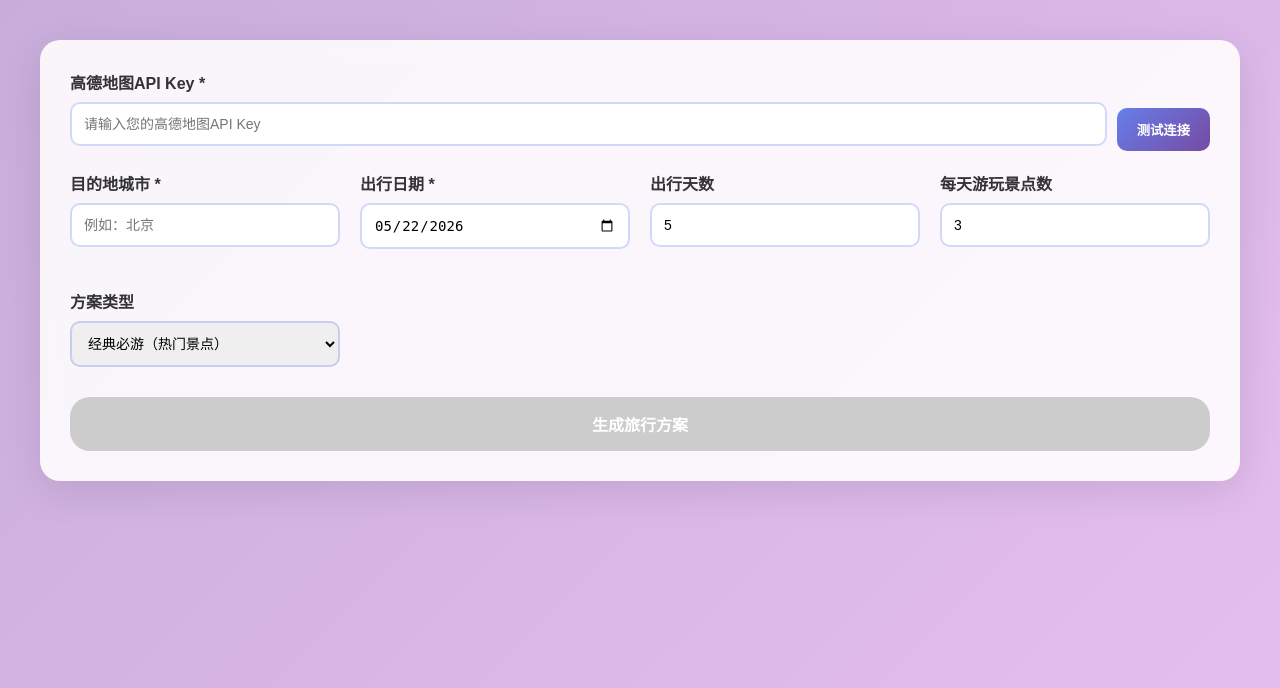
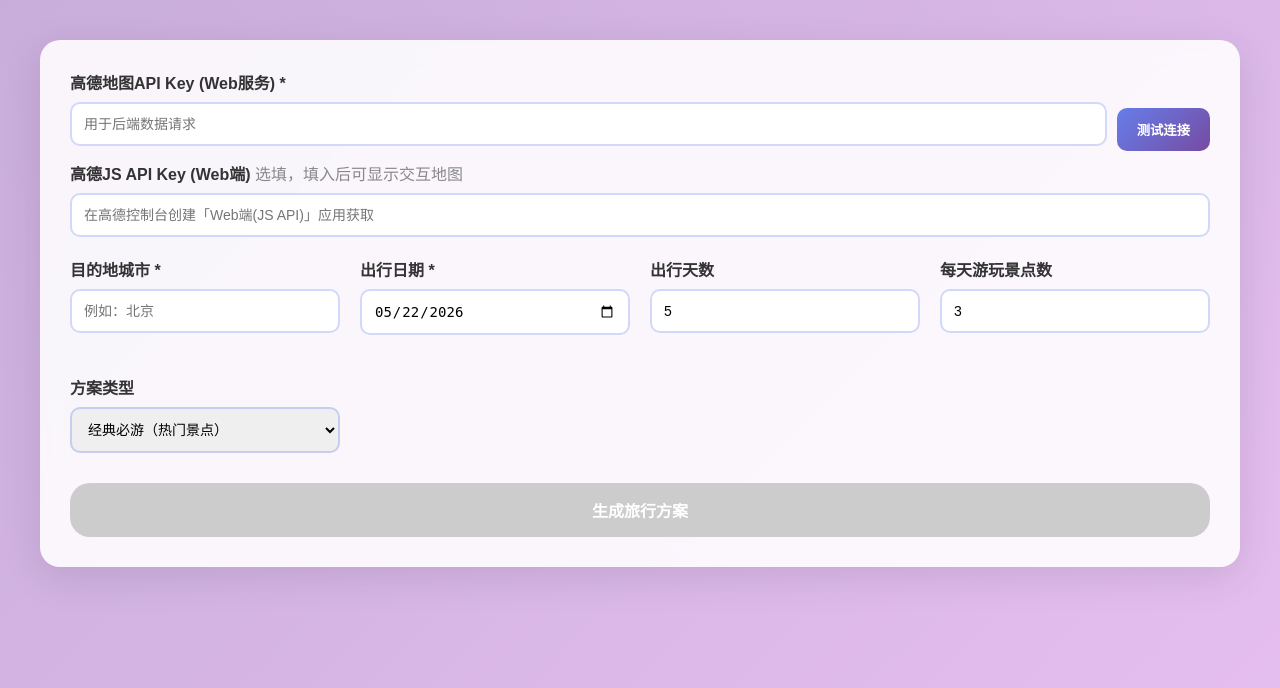
Before and after one commit to Jacksx20/STourismAssistant, a Flask app: page / in a window 1280 px wide. Shown: the part 112-800 px from the top of the page. Run offline with Flask 3, Linux system fonts and the light colour scheme.

Commit message:
地图显示优化
填入 JS API Key → 页面内嵌高德交互式地图，可缩放、拖拽、显示路线规划（驾车/公交/步行），景点标注带名称
不填 JS API Key → 降级为静态地图图片（使用现有 Web服务 key）
使用方式：在高德开放平台创建一个「Web端(JS API)」类型的应用，获取 key 后填入新增的「高德JS API Key (Web端)」输入框即可。

```diff
--- a/static/js/app.js
+++ b/static/js/app.js
@@ -175,84 +175,125 @@ function renderResult(data) {
                 }).join('')}
             </div>
             <div class="map-mode-tabs" id="mapModeTabs">
-                <div class="map-mode-tab active" data-mode="car">🚗 驾车</div>
-                <div class="map-mode-tab" data-mode="bus">🚌 公交</div>
-                <div class="map-mode-tab" data-mode="walk">🚶 步行</div>
+                <div class="map-mode-tab active" data-mode="driving">🚗 驾车</div>
+                <div class="map-mode-tab" data-mode="transit">🚌 公交</div>
+                <div class="map-mode-tab" data-mode="walking">🚶 步行</div>
             </div>
             <div class="map-description" id="mapDescription"></div>
-            <div class="map-actions">
-                <a href="#" target="_blank" class="map-btn" id="navLink">🗺️ 在高德地图中查看导航</a>
-                <a href="#" target="_blank" class="map-btn" id="taxiLink">🚕 一键打车</a>
-            </div>
+            <div class="map-container" id="mapContainer"></div>
             <div class="map-img-wrap" id="mapImgWrap"></div>
         </div>`;
 
     content.innerHTML = html;
 
-    const apiKey = document.getElementById('apiKey').value.trim();
+    const jsApiKey = document.getElementById('jsApiKey').value.trim();
+    const serverApiKey = document.getElementById('apiKey').value.trim();
     const mapData = data.daily_plans.map(day => ({
         url: day.map_url,
         spots: day.map_spots || day.spots.map(s => ({ name: s.name, location: s.location || '' })),
         spotNames: day.spots.map(s => s.name)
     }));
 
+    const useInteractive = !!jsApiKey;
+    if (useInteractive) {
+        document.getElementById('mapImgWrap').style.display = 'none';
+    } else {
+        document.getElementById('mapContainer').style.display = 'none';
+    }
+
+    const markerColors = ['#667eea', '#f5576c', '#4facfe', '#43e97b', '#fa709a', '#a18cd1', '#ff9a9e'];
     const markerColorHex = ['0x667eea', '0xf5576c', '0x4facfe', '0x43e97b', '0xfa709a', '0xa18cd1', '0xff9a9e'];
     let currentDayIdx = 'overview';
-    let currentMode = 'car';
+    let currentMode = 'driving';
 
+    if (useInteractive) {
+        let amap = null;
+        let overlays = [];
+
+        function loadAmap() {
+            return new Promise((resolve, reject) => {
+                if (window.AMap) { resolve(); return; }
+                const s = document.createElement('script');
+                s.src = `https://webapi.amap.com/maps?v=2.0&key=${jsApiKey}&plugin=AMap.Driving,AMap.Transfer,AMap.Walking`;
+                s.onload = resolve;
+                s.onerror = reject;
+                document.head.appendChild(s);
+            });
+        }
+
+        function clearOverlays() {
+            overlays.forEach(o => { try { if (o.clear) o.clear(); else if (o.setMap) o.setMap(null); } catch(e){} });
+            overlays = [];
+        }
+
+        function addMarkers(spots, color, prefix) {
+            spots.forEach((spot, i) => {
+                if (!spot.location) return;
+                const [lng, lat] = spot.location.split(',').map(Number);
+                if (isNaN(lng) || isNaN(lat)) return;
+                const m = new AMap.Marker({
+                    position: [lng, lat], title: spot.name,
+                    label: { content: `<span style="background:${color};color:#fff;padding:2px 8px;border-radius:10px;font-size:12px;white-space:nowrap;">${prefix ? prefix + (i+1) : (i+1)}. ${spot.name}</span>`, direction: 'top' },
+                    zIndex: 100
+                });
+                amap.add(m); overlays.push(m);
+            });
+        }
+
+        function drawRoute(spots, mode) {
+            const pts = spots.filter(s => s.location).map(s => { const p = s.location.split(',').map(Number); return isNaN(p[0])||isNaN(p[1]) ? null : [p[0],p[1]]; }).filter(Boolean);
+            if (pts.length < 2) return;
+            const origin = new AMap.LngLat(pts[0][0], pts[0][1]);
+            const dest = new AMap.LngLat(pts[pts.length-1][0], pts[pts.length-1][1]);
+            const midPts = pts.slice(1, -1).map(p => new AMap.LngLat(p[0], p[1]));
+            const opts = midPts.length > 0 ? { waypoints: midPts } : undefined;
+            if (mode === 'driving') { const d = new AMap.Driving({ map: amap, autoFitView: false }); d.search(origin, dest, opts, ()=>{}); overlays.push(d); }
+            else if (mode === 'transit') { const t = new AMap.Transfer({ map: amap, autoFitView: false, city: data.city }); t.search(origin, dest); overlays.push(t); }
+            else { const w = new AMap.Walking({ map: amap, autoFitView: false }); w.search(origin, dest, opts, ()=>{}); overlays.push(w); }
+        }
+
+        async function updateMap(dayIdx) {
+            currentDayIdx = dayIdx;
+            try { await loadAmap(); } catch(e) { useInteractive = false; updateMap(dayIdx); return; }
+            if (!amap) { amap = new AMap.Map('mapContainer', { zoom: 11, resizeEnable: true }); }
+            clearOverlays();
+            if (dayIdx === 'overview') {
+                mapData.forEach((dayInfo, idx) => { addMarkers(dayInfo.spots, markerColors[idx % markerColors.length], `D${idx+1}-`); if (currentMode === 'driving') drawRoute(dayInfo.spots, 'driving'); });
+                document.getElementById('mapDescription').textContent = `总览：共${mapData.length}天行程，${mapData.reduce((s, d) => s + d.spotNames.length, 0)}个景点`;
+            } else {
+                const dayInfo = mapData[dayIdx]; if (!dayInfo) return;
+                addMarkers(dayInfo.spots, markerColors[dayIdx % markerColors.length], '');
+                drawRoute(dayInfo.spots, currentMode);
+                document.getElementById('mapDescription').textContent = `第${dayIdx + 1}天路线：${dayInfo.spotNames.join(' → ')}`;
+            }
+            amap.setFitView();
+        }
+    } else {
         function buildStaticMapUrl(markersList) {
             if (markersList.length === 0) return '';
             const center = markersList[0].location;
             const markerStr = markersList.map(m => `mid,${m.color},S:${m.label}:${m.location}`).join('|');
-        return `https://restapi.amap.com/v3/staticmap?location=${center}&zoom=11&size=800*500&markers=${encodeURIComponent(markerStr)}&key=${apiKey}`;
-    }
-
-    function buildNavUrl(spots, mode) {
-        if (spots.length < 2 || !spots[0].location || !spots[spots.length - 1].location) return '#';
-        const from = spots[0], to = spots[spots.length - 1];
-        const viaArr = spots.slice(1, -1).filter(s => s.location).map(s => `${s.location},${s.name}`);
-        const viaStr = viaArr.length > 0 ? '&via=' + encodeURIComponent(viaArr.join('|')) : '';
-        return `https://uri.amap.com/navigation?from=${from.location},${from.name}&to=${to.location},${to.name}${viaStr}&mode=${mode}&callnative=0&src=${data.city}旅行攻略`;
-    }
-
-    function buildTaxiUrl(spots) {
-        if (spots.length < 2 || !spots[0].location || !spots[spots.length - 1].location) return '#';
-        return `https://uri.amap.com/taxi?from=${spots[0].location},${spots[0].name}&to=${spots[spots.length-1].location},${spots[spots.length-1].name}&callnative=0`;
+            return `https://restapi.amap.com/v3/staticmap?location=${center}&zoom=11&size=800*500&markers=${encodeURIComponent(markerStr)}&key=${serverApiKey}`;
         }
 
         function updateMap(dayIdx) {
             currentDayIdx = dayIdx;
             const wrapEl = document.getElementById('mapImgWrap');
             const descEl = document.getElementById('mapDescription');
-        const navEl = document.getElementById('navLink');
-        const taxiEl = document.getElementById('taxiLink');
-
             let imgSrc = '';
             if (dayIdx === 'overview') {
                 const allMarkers = [];
-            mapData.forEach((dayInfo, dayI) => {
-                const color = markerColorHex[dayI % markerColorHex.length];
-                dayInfo.spots.forEach((spot, spotI) => {
-                    if (spot.location) allMarkers.push({ location: spot.location, color, label: `D${dayI+1}-${spotI+1}` });
-                });
-            });
+                mapData.forEach((dayInfo, dayI) => { dayInfo.spots.forEach((spot, spotI) => { if (spot.location) allMarkers.push({ location: spot.location, color: markerColorHex[dayI % markerColorHex.length], label: `D${dayI+1}-${spotI+1}` }); }); });
                 imgSrc = buildStaticMapUrl(allMarkers);
-            descEl.textContent = `总览：共${mapData.length}天行程，${mapData.reduce((s, d) => s + d.spotNames.length, 0)}个景点`;
-            const firstDay = mapData[0];
-            navEl.href = firstDay ? buildNavUrl(firstDay.spots, currentMode) : '#';
-            taxiEl.href = firstDay ? buildTaxiUrl(firstDay.spots) : '#';
+                descEl.textContent = `总览：共${mapData.length}天行程，${mapData.reduce((s, d) => s + d.spotNames.length, 0)}个景点（填写JS API Key可显示交互地图）`;
             } else {
-            const dayInfo = mapData[dayIdx];
-            if (!dayInfo) return;
-            const color = markerColorHex[dayIdx % markerColorHex.length];
-            const markers = dayInfo.spots.filter(s => s.location).map((spot, i) => ({ location: spot.location, color, label: String(i + 1) }));
+                const dayInfo = mapData[dayIdx]; if (!dayInfo) return;
+                const markers = dayInfo.spots.filter(s => s.location).map((spot, i) => ({ location: spot.location, color: markerColorHex[dayIdx % markerColorHex.length], label: String(i + 1) }));
                 imgSrc = buildStaticMapUrl(markers);
                 descEl.textContent = `第${dayIdx + 1}天路线：${dayInfo.spotNames.join(' → ')}`;
-            navEl.href = buildNavUrl(dayInfo.spots, currentMode);
-            taxiEl.href = buildTaxiUrl(dayInfo.spots);
             }
-
-        wrapEl.innerHTML = `<img class="map-img" src="${imgSrc}" alt="路线地图" onerror="this.parentElement.innerHTML='<div class=\\'map-fallback\\'>点击上方按钮在高德地图中查看路线</div>'">`;
+            wrapEl.innerHTML = `<img class="map-img" src="${imgSrc}" alt="路线地图" onerror="this.parentElement.innerHTML='<div class=\\'map-fallback\\'>静态地图加载失败</div>'">`;
+        }
     }
 
     document.querySelectorAll('.map-tab').forEach(tab => {
--- a/templates/index.html
+++ b/templates/index.html
@@ -17,11 +17,18 @@
             <form id="travelForm">
                 <div class="api-key-group">
                     <div class="form-group">
-                        <label for="apiKey">高德地图API Key *</label>
-                        <input type="text" id="apiKey" name="apiKey" placeholder="请输入您的高德地图API Key" required>
+                        <label for="apiKey">高德地图API Key (Web服务) *</label>
+                        <input type="text" id="apiKey" name="apiKey" placeholder="用于后端数据请求" required>
                         <div id="keyError" class="error-message"></div>
                     </div>
                     <button type="button" id="testKeyBtn" class="test-btn">测试连接</button>
+                </div>
+
+                <div class="api-key-group" style="margin-top: 10px;">
+                    <div class="form-group">
+                        <label for="jsApiKey">高德JS API Key (Web端) <span style="font-weight:normal;color:#888;">选填，填入后可显示交互地图</span></label>
+                        <input type="text" id="jsApiKey" name="jsApiKey" placeholder="在高德控制台创建「Web端(JS API)」应用获取">
+                    </div>
                 </div>
 
                 <div class="form-row" style="margin-top: 20px;">
```
Lines whose indentation alone changed are shown as unchanged.
